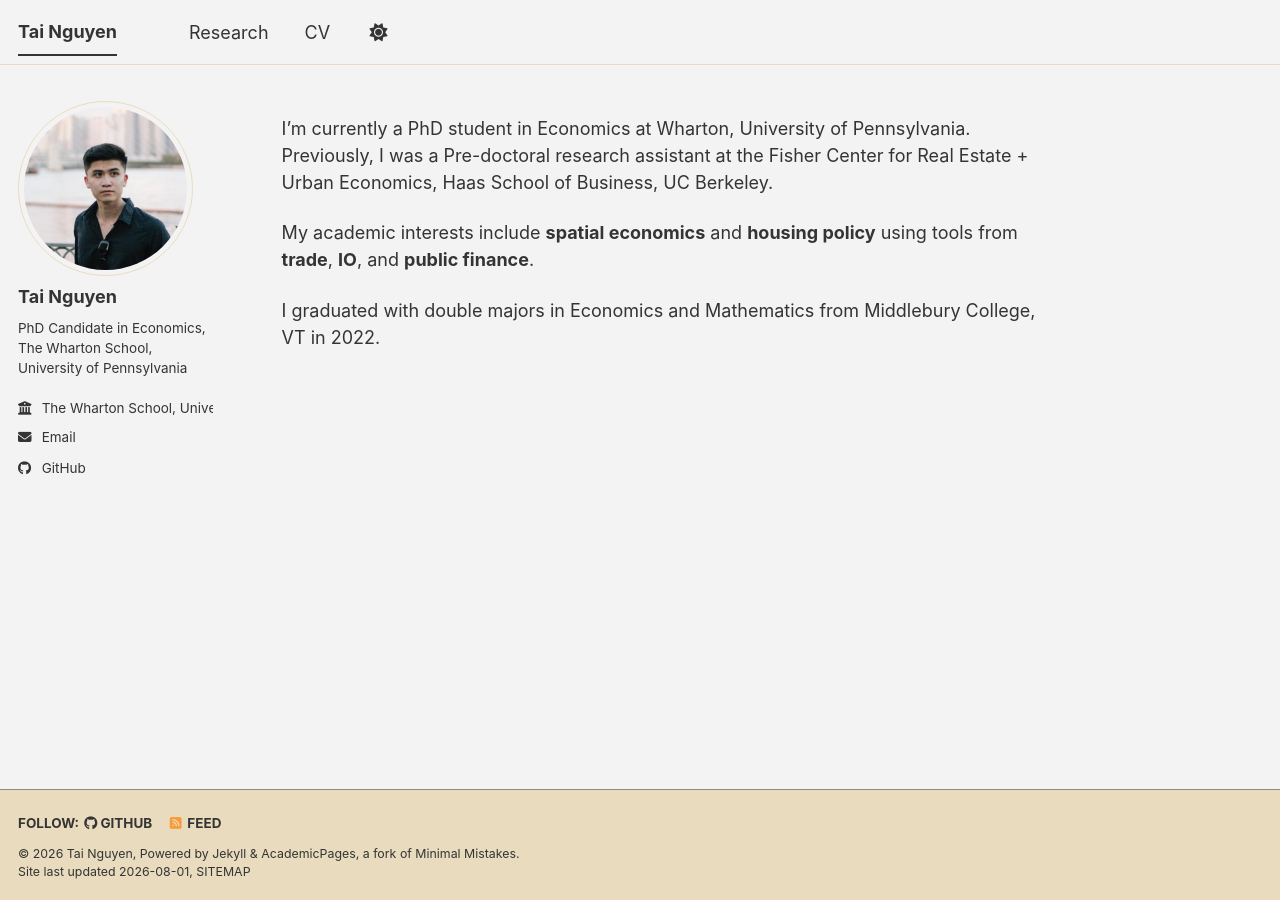
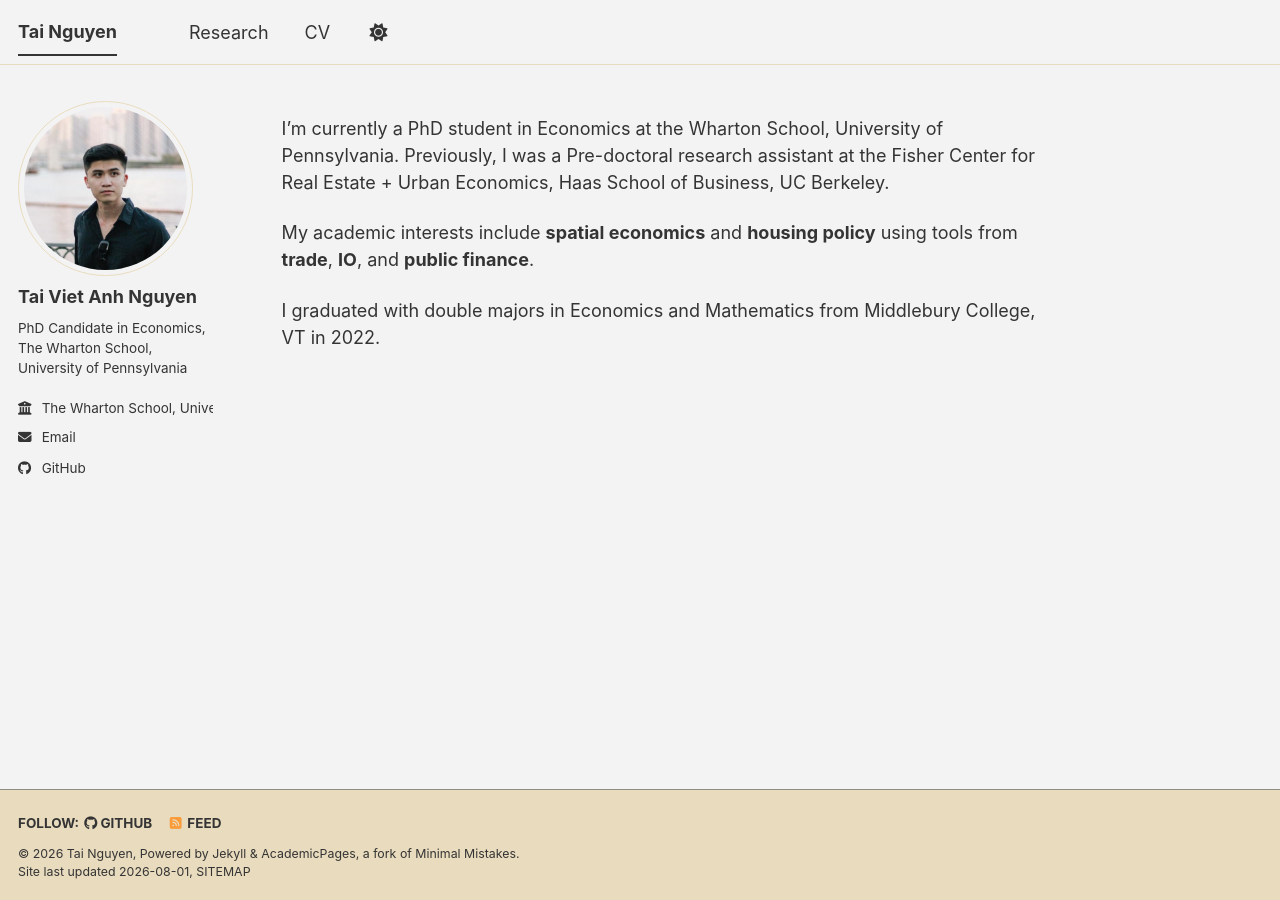
Before and after one commit to tvnguyen24/tvnguyen24.github.io, a Jekyll site: the page built from _pages/about.md, in a window 1280 px wide. Built offline with Jekyll 4.4.1, drawn with Linux system fonts in a browser that asks for light colours; a style sheet for code colours, icons or effects is not loaded.

Commit message:
Restore full sidebar name and expand Wharton in bio

```diff
--- a/_config.yml
+++ b/_config.yml
@@ -24,7 +24,7 @@ repository               : "tvnguyen24/tvnguyen24.github.io"
 author:
   # Biographic information
   avatar           : "profile.jpg"
-  name             : "Tai Nguyen"
+  name             : "Tai Viet Anh Nguyen"
   pronouns         : # example: "she/her"
   bio              : "PhD Candidate in Economics, The Wharton School, University of Pennsylvania"
   location         : # URL
--- a/_pages/about.md
+++ b/_pages/about.md
@@ -7,7 +7,7 @@ redirect_from:
   - /about.html
 ---
 
-I'm currently a PhD student in Economics at Wharton, University of Pennsylvania. Previously, I was a Pre-doctoral research assistant at the Fisher Center for Real Estate + Urban Economics, Haas School of Business, UC Berkeley.
+I'm currently a PhD student in Economics at the Wharton School, University of Pennsylvania. Previously, I was a Pre-doctoral research assistant at the Fisher Center for Real Estate + Urban Economics, Haas School of Business, UC Berkeley.
 
 My academic interests include **spatial economics** and **housing policy** using tools from **trade**, **IO**, and **public finance**.
 
```
